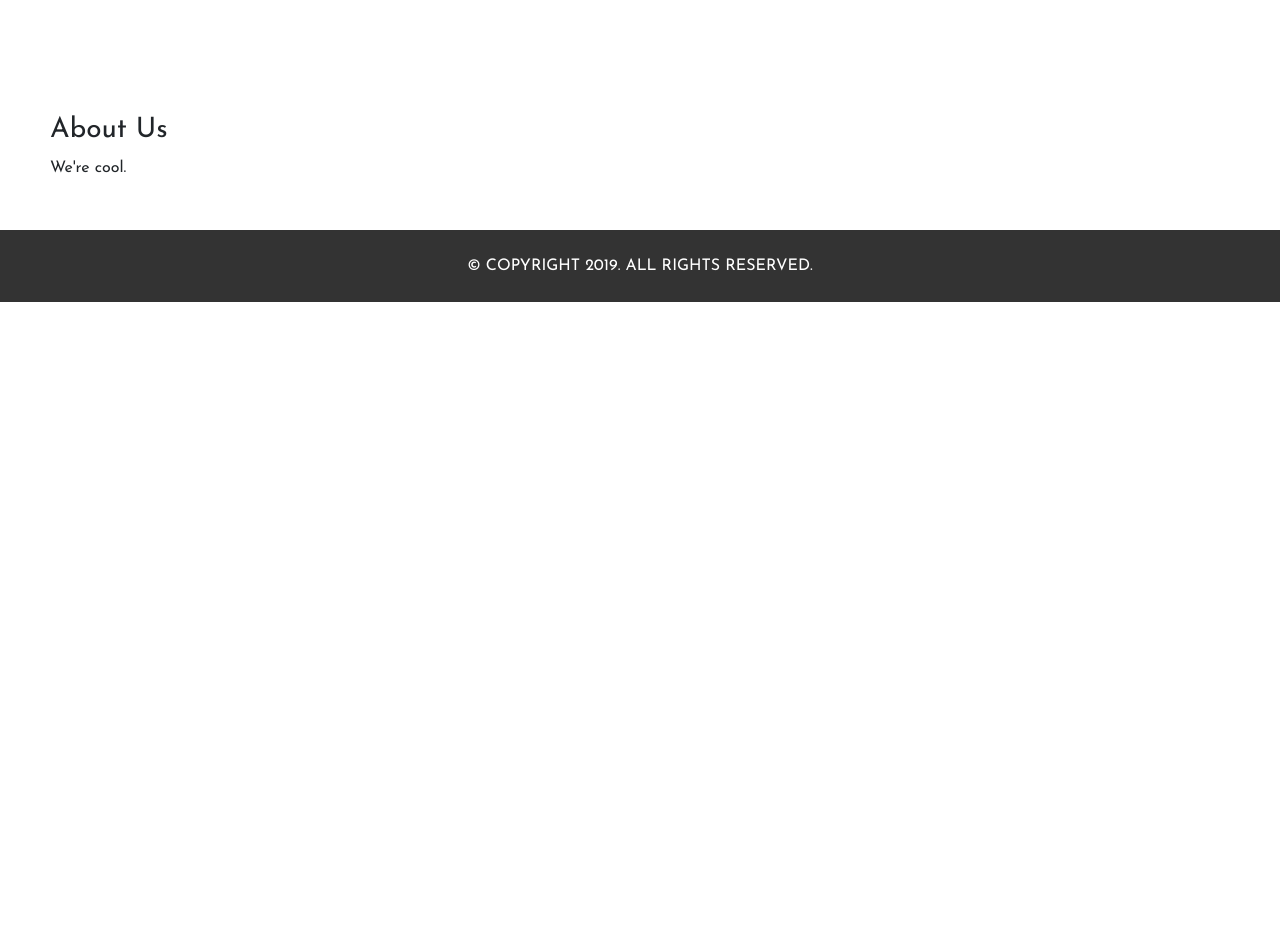
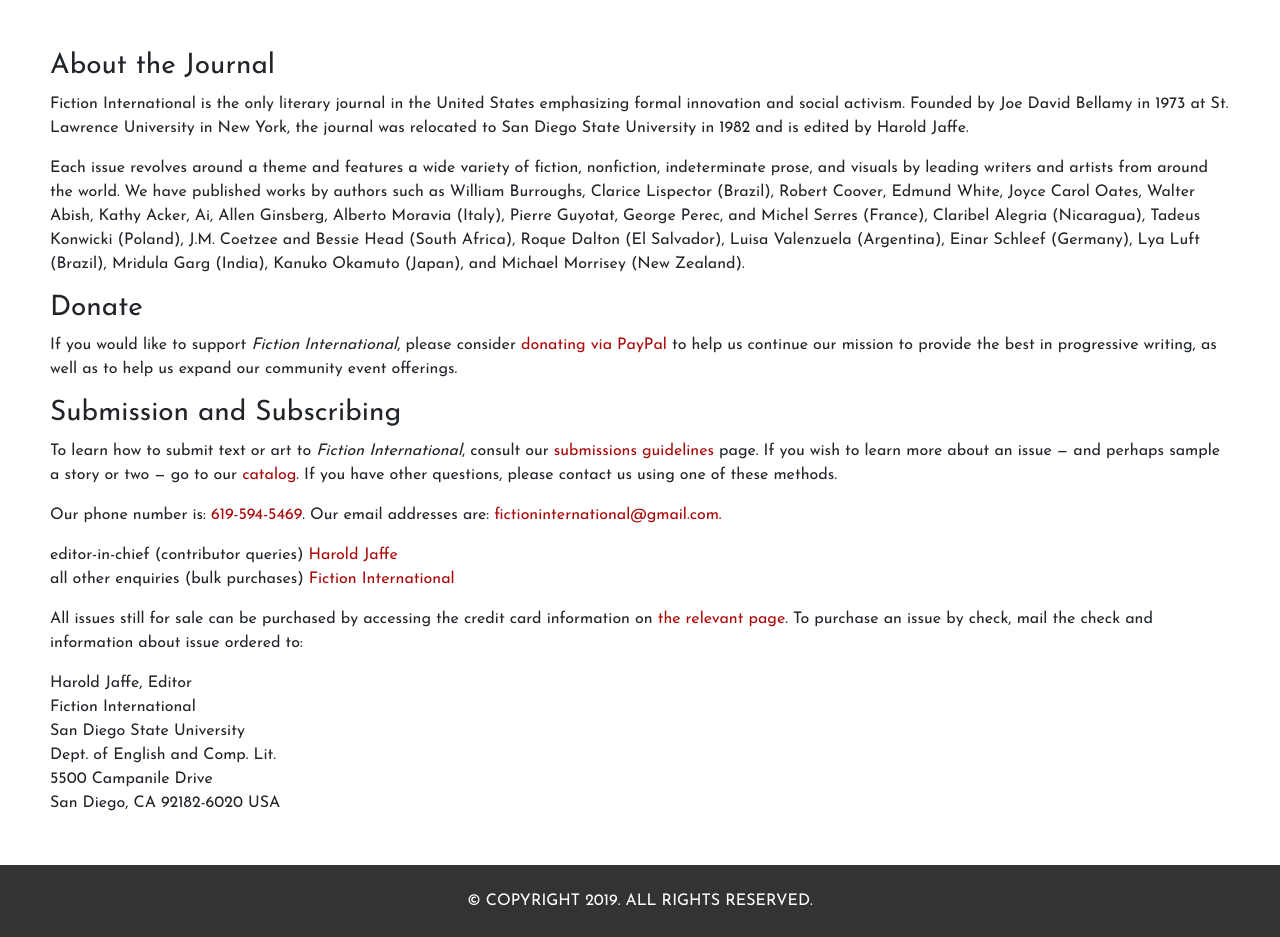
Before and after one commit to justingolden21/fiction-international, a Jekyll site: the page built from about.html, in a window 1280 px wide and 1225 px high. Shown: the part 288-1225 px from the top of the window. Built offline with Jekyll 4.4.1, drawn with Linux system fonts in a browser that asks for light colours.

Commit message:
edit about page, fix some styles on jumbotron

```diff
--- a/about.html
+++ b/about.html
@@ -6,6 +6,23 @@
 ---
 
 <div id="main-section">
-	<h3>About Us</h3>
-	<p>We're cool.</p>
+	<h3>About the Journal</h3>
+	<p>Fiction International is the only literary journal in the United States emphasizing formal innovation and social activism. Founded by Joe David Bellamy in 1973 at St. Lawrence University in New York, the journal was relocated to San Diego State University in 1982 and is edited by Harold Jaffe.</p>
+	<p>Each issue revolves around a theme and features a wide variety of fiction, nonfiction, indeterminate prose, and visuals by leading writers and artists from around the world. We have published works by authors such as William Burroughs, Clarice Lispector (Brazil), Robert Coover, Edmund White, Joyce Carol Oates, Walter Abish, Kathy Acker, Ai, Allen Ginsberg, Alberto Moravia (Italy), Pierre Guyotat, George Perec, and Michel Serres (France), Claribel Alegria (Nicaragua), Tadeus Konwicki (Poland), J.M. Coetzee and Bessie Head (South Africa), Roque Dalton (El Salvador), Luisa Valenzuela (Argentina), Einar Schleef (Germany), Lya Luft (Brazil), Mridula Garg (India), Kanuko Okamuto (Japan), and Michael Morrisey (New Zealand).</p>
+
+	<h3>Donate</h3>
+	<p>If you would like to support <i>Fiction International</i>, please consider <a href="https://www.paypal.com/cgi-bin/webscr?cmd=_s-xclick&hosted_button_id=LD2XK4JMGNAFG" target="_blank">donating via PayPal</a> to help us continue our mission to provide the best in progressive writing, as well as to help us expand our community event offerings.</p>
+
+	<h3>Submission and Subscribing</h3>
+	<p>To learn how to submit text or art to <i>Fiction International</i>, consult our <a href="submit.html">submissions guidelines</a> page. If you wish to learn more about an issue — and perhaps sample a story or two — go to our <a href="catalog.html">catalog</a>. If you have other questions, please contact us using one of these methods.</p>
+	<p>Our phone number is: <a href="tel:1-619-594-5469">619-594-5469</a>. Our email addresses are: <a href="mailto:fictioninternational@gmail.com">fictioninternational@gmail.com.</a></p>
+	<p>editor-in-chief (contributor queries) <a href="mailto:hjaffee@mail.sdsu.edu">Harold Jaffe</a><br>all other enquiries (bulk purchases) <a href="mailto:fictioninternational@gmail.com">Fiction International</a></p>
+	<p>All issues still for sale can be purchased by accessing the credit card information on <a href="catalog.html">the relevant page</a>. To purchase an issue by check, mail the check and information about issue ordered to:</p>
+	<p>Harold Jaffe, Editor
+	<br>Fiction International
+	<br>San Diego State University
+	<br>Dept. of English and Comp. Lit.
+	<br>5500 Campanile Drive
+	<br>San Diego, CA 92182-6020 USA</p>
+
 </div>
--- a/assets/css/common-styles.css
+++ b/assets/css/common-styles.css
@@ -25,7 +25,8 @@
 }
 
 .jumbotron {
-	margin-top: 20px;
+	padding-top: 120px;
+	border-radius: 0;
 	background-image: url('../images/circles.jpg');
 	filter:brightness(200%);
 	color: #fff;
@@ -33,7 +34,6 @@
 }
 #main-section {
 	margin: 50px;
-	margin-top: 150px;
 }
 .page-title {
 	font-size: 150%;
@@ -73,7 +73,7 @@
 	width: 36px;
 	transition: color 0.2s linear;
 }
-.social-icon:hover, .search-icon:hover, #search-close:hover, .dropdown-item:hover {
+a, a:hover, .social-icon:hover, .search-icon:hover, #search-close:hover, .dropdown-item:hover {
 	color: #A90808;
 }
 .search-icon {
```
